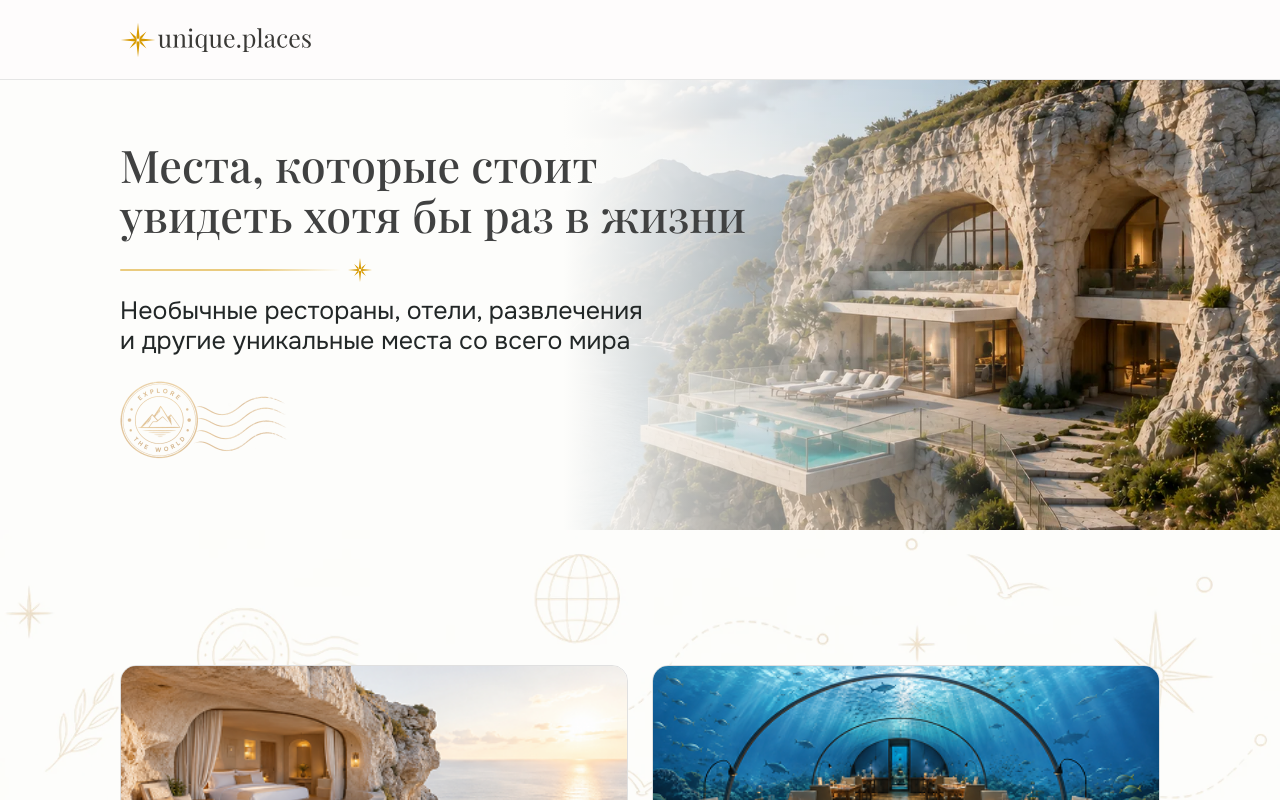
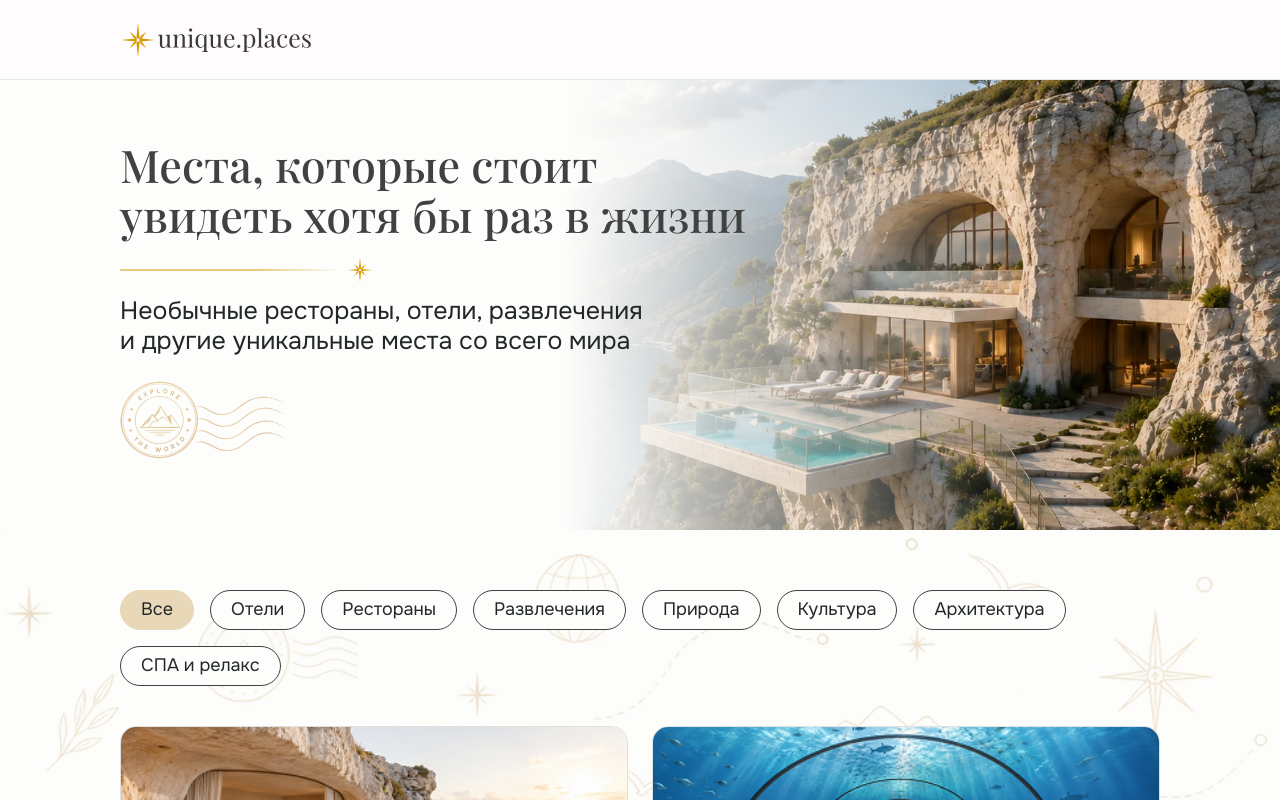
Before and after one commit to tsokka/unique-places, an Angular app in the folder frontend/: page / in a window 1280 px wide. Shown: the top 800 px of the page. Built offline with nearby package versions, Linux system fonts and the light colour scheme.

Commit message:
add category filters and empty state

```diff
--- a/frontend/src/app/app.html
+++ b/frontend/src/app/app.html
@@ -24,16 +24,57 @@
   </section>
 
   <section class="places">
-    <div class="container places__list">
+    <div class="container">
+      <div class="places__tabs" role="group" aria-label="Категории мест">
+        <button
+          class="places__tab"
+          type="button"
+          [class.places__tab_active]="selectedCategory() === null"
+          [attr.aria-pressed]="selectedCategory() === null"
+          (click)="selectCategory(null)"
+        >
+          Все
+        </button>
+        @for (category of categories; track category) {
+          <button
+            class="places__tab"
+            type="button"
+            [class.places__tab_active]="selectedCategory() === category"
+            [attr.aria-pressed]="selectedCategory() === category"
+            (click)="selectCategory(category)"
+          >
+            {{ category | placeCategory: true }}
+          </button>
+        }
+      </div>
+      <div class="places__list">
         @for (place of filteredPlaces(); track place.id) {
           <app-place-card
             [place]="place"
             [priority]="$index < 4"
             (toggle)="togglePlace($event)"
           />
+        } @empty {
+          <div class="places__empty">
+            <img
+              class="places__empty-image"
+              src="images/empty-state.webp"
+              alt=""
+              width="544"
+              height="440"
+            >
+            <h2 class="places__empty-title">
+              Ничего не найдено
+            </h2>
+            <p class="places__empty-description">
+              В этой категории пока нет уникальных мест
+            </p>
+          </div>
         }
       </div>
+    </div>
   </section>
+
 </main>
 
 <footer class="footer">
--- a/frontend/src/app/app.scss
+++ b/frontend/src/app/app.scss
@@ -59,7 +59,7 @@
 .places {
   position: relative;
   isolation: isolate;
-  padding: 135px 0 100px;
+  padding: 60px 0 100px;
 
   &::before {
     content: "";
@@ -70,11 +70,77 @@
     opacity: 0.3;
   }
 
+  &__tabs {
+    display: flex;
+    flex-wrap: wrap;
+    align-items: center;
+    gap: 16px;
+    margin-bottom: 40px;
+  }
+
+  &__tab {
+    height: 40px;
+    padding: 8px 20px;
+    border: 1px solid var(--color-gray);
+    border-radius: 1000px;
+    background-color: var(--color-page);
+    color: var(--color-dark-gray);
+    font-size: 18px;
+    font-weight: 400;
+    line-height: 1.2;
+    white-space: nowrap;
+    transition: color 0.2s, border-color 0.2s,
+    background-color 0.2s;
+
+    &:hover {
+      border-color: var(--color-tab-active);
+      color: var(--color-light-brown);
+    }
+
+    &_active,
+    &_active:hover {
+      border-color: var(--color-tab-active);
+      background-color: var(--color-tab-active);
+      color: var(--color-dark-gray);
+    }
+  }
+
   &__list {
     display: grid;
     grid-template-columns: repeat(auto-fill, minmax(360px, 1fr));
     align-items: start;
     gap: 25px 24px;
+  }
+
+  &__empty {
+    grid-column: 1 / -1;
+    display: flex;
+    flex-direction: column;
+    align-items: center;
+    margin-top: 60px;
+    text-align: center;
+  }
+
+  &__empty-image {
+    width: 544px;
+    height: 440px;
+    max-width: 100%;
+  }
+
+  &__empty-title {
+    margin-top: 32px;
+    font-size: 40px;
+    font-weight: 600;
+    line-height: 1.2;
+    color: var(--color-gray);
+  }
+
+  &__empty-description {
+    margin-top: 16px;
+    font-size: 25px;
+    font-weight: 300;
+    line-height: 1.2;
+    color: var(--color-dark-gray);
   }
 }
 
--- a/frontend/src/app/app.ts
+++ b/frontend/src/app/app.ts
@@ -2,9 +2,10 @@ import {Component, computed, signal} from '@angular/core';
 import {Place, PlaceCategory} from './places/place';
 import {PlaceCard} from './places/place-card/place-card';
 import {PLACES} from './places/mock-places';
+import {PlaceCategoryPipe} from './places/place-category-pipe';
 
 @Component({
-  imports: [PlaceCard],
+  imports: [PlaceCard, PlaceCategoryPipe],
   selector: 'app-root',
   styleUrl: './app.scss',
   templateUrl: './app.html',
@@ -31,6 +32,20 @@ export class App {
     ).length
   );
 
+  categories: PlaceCategory[] = [
+    'hotel',
+    'restaurant',
+    'entertainment',
+    'nature',
+    'culture',
+    'architecture',
+    'spa',
+  ];
+
+  selectCategory(category: PlaceCategory | null) {
+    this.selectedCategory.set(category);
+  }
+
   togglePlace(place: Place) {
     this.places.update((places) =>
       places.map((item) =>
@@ -40,5 +55,4 @@ export class App {
       )
     );
   }
-
 }
--- a/frontend/src/app/places/place-card/place-card.html
+++ b/frontend/src/app/places/place-card/place-card.html
@@ -3,13 +3,22 @@
   [class.place-card_opened]="place().isOpened"
 >
   <div class="place-card__picture">
+    @if (priority()) {
       <img
         class="place-card__image"
         [ngSrc]="place().imageUrl"
         [alt]="place().name"
         fill
-      [priority]="priority()"
+        priority
       >
+    } @else {
+      <img
+        class="place-card__image"
+        [ngSrc]="place().imageUrl"
+        [alt]="place().name"
+        fill
+      >
+    }
   </div>
 
   <div class="place-card__body">
--- a/frontend/src/app/places/place-category-pipe.ts
+++ b/frontend/src/app/places/place-category-pipe.ts
@@ -5,12 +5,13 @@ import {PlaceCategory} from './place';
   name: 'placeCategory',
 })
 export class PlaceCategoryPipe implements PipeTransform {
-  transform(category: PlaceCategory): string {
+
+  transform(category: PlaceCategory, forTab = false): string {
     switch (category) {
       case 'hotel':
-        return 'Отель';
+        return forTab ? 'Отели' : 'Отель';
       case 'restaurant':
-        return 'Ресторан';
+        return forTab ? 'Рестораны' : 'Ресторан';
       case 'entertainment':
         return 'Развлечения';
       case 'nature':
--- a/frontend/src/styles.scss
+++ b/frontend/src/styles.scss
@@ -28,6 +28,7 @@
   --color-page: #fdfdfb;
   --color-white: #ffffff;
   --color-fade: #fffdfe;
+  --color-tab-active: #e8d8b8;
 }
 
 *,
```
Also changed, not shown: frontend/public/images/empty-state.webp (added). Lines whose indentation alone changed are shown as unchanged.
